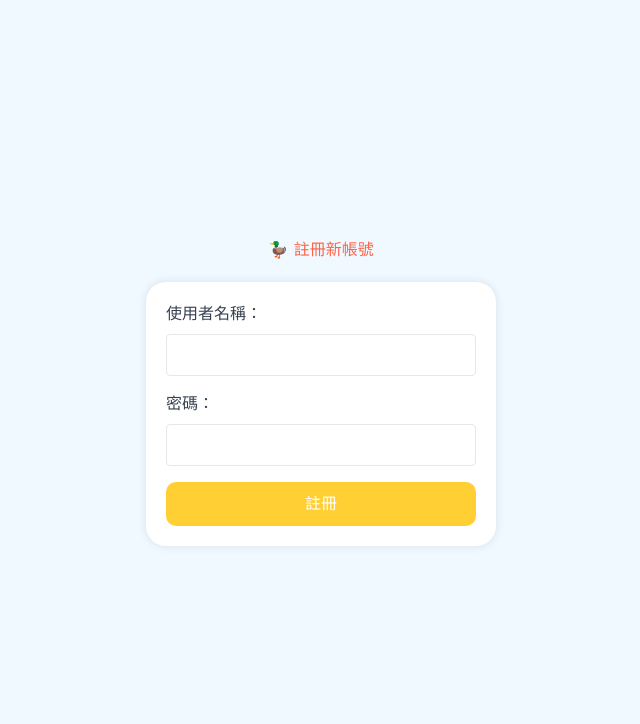
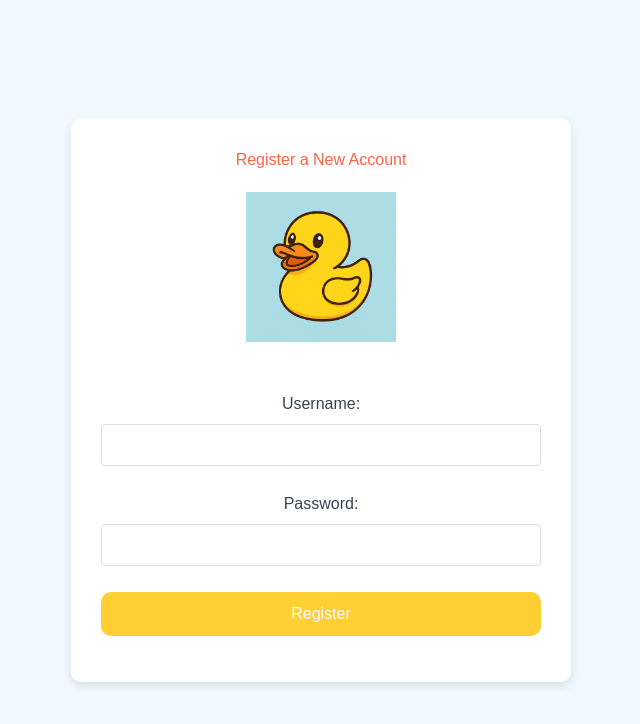
Before and after one commit to hogan-tech/StevensQuakHackthonFE, a plain HTML site: page register.html in a window 1280 px wide. Shown: the whole page, without its empty margins (319-959 px from the left). Drawn offline with nearby package versions, Linux system fonts and the light colour scheme.

Commit message:
English interface register

```diff
--- a/register.html
+++ b/register.html
@@ -1,30 +1,61 @@
 <!DOCTYPE html>
-<html lang="zh-TW">
+<html lang="en">
 <head>
     <meta charset="UTF-8" />
-        <title>註冊</title>
-        <link rel="stylesheet" href="https://cdnjs.cloudflare.com/ajax/libs/tailwindcss/2.2.19/tailwind.min.css" />
+    <title>Register</title>
+    <link rel="stylesheet" href="https://cdnjs.cloudflare.com/ajax/libs/tailwindcss/2.2.19/dist/tailwind.min.css" />
+    <link rel="stylesheet" href="./style.css">
     <style>
         body {
-                background-color: #f0f9ff; /* 輕鬆的淺藍色背景 */
-                font-family: 'Comic Sans MS', sans-serif;
+            font-family: 'Arial', sans-serif;
+            background-color: #f0f9ff;
             display: flex;
-                flex-direction: column;
+            justify-content: center;
             align-items: center;
-                justify-content: center;
             height: 100vh;
+            margin: 0;
         }
 
-        #registerForm {
+        .container {
             background-color: white;
-            padding: 20px;
-            border-radius: 20px;
-            box-shadow: 0 0 10px rgba(0, 0, 0, 0.1);
-            width: 350px;
+            padding: 30px;
+            border-radius: 10px;
+            box-shadow: 0 4px 10px rgba(0, 0, 0, 0.1);
+            text-align: center;
+            width: 100%;
+            max-width: 500px;
+        }
+
+        h1 {
+            color: #ff6347;
+            margin-bottom: 20px;
+        }
+
+        .duck-container {
+            display: flex;
+            justify-content: center;
+            margin-bottom: 30px;
+        }
+
+        .duck-image {
+            width: 150px;
+            height: auto;
+        }
+
+        form {
+            margin-top: 20px;
+        }
+
+        input {
+            width: 100%;
+            padding: 10px;
+            border-radius: 5px;
+            border: 1px solid #ddd;
+            margin-bottom: 10px;
         }
 
         button {
-                background-color: #ffcf33; /* 鴨嘴巴的黃色 */
+            background-color: #ffcf33;
             color: white;
             padding: 10px 20px;
             border: none;
@@ -36,34 +67,33 @@
         button:hover {
             background-color: #ffb700;
         }
-
-            h1 {
-                color: #ff6347;
-                text-align: center;
-                margin-bottom: 20px;
-            }
     </style>
 </head>
 <body>
-        <h1>🦆 註冊新帳號</h1>
+    <div class="container">
+        <h1>Register a New Account</h1>
+
+        <div class="duck-container">
+            <img src="./images/yellow_duck.png" alt="Yellow Duck" class="duck-image" />
+        </div>
+
         <form id="registerForm">
             <div class="mb-4">
-                <label class="block text-gray-700 mb-2">使用者名稱：</label>
+                <label class="block text-gray-700 mb-2">Username:</label>
                 <input type="text" id="username" required class="w-full px-3 py-2 border rounded" />
             </div>
             <div class="mb-4">
-                <label class="block text-gray-700 mb-2">密碼：</label>
+                <label class="block text-gray-700 mb-2">Password:</label>
                 <input type="password" id="password" required class="w-full px-3 py-2 border rounded" />
             </div>
-            <button type="submit" class="w-full">註冊</button>
+            <button type="submit" class="w-full register-btn">Register</button>
         </form>
 
         <p id="message" class="mt-4 text-center"></p>
+    </div>
 
     <script src="https://cdn.jsdelivr.net/npm/axios/dist/axios.min.js"></script>
     <script src="https://code.jquery.com/jquery-3.6.0.min.js"></script>
-    <script src="register.js"></script>
-    <script src="config.js"></script>
+    <script src="./register.js"></script>
 </body>
-
 </html>
--- a/register.js
+++ b/register.js
@@ -17,7 +17,7 @@ $(function () {
             })
             .then(function (res) {
                 $("#message")
-                    .text("註冊成功！請前往登入 🦆")
+                    .text("Registration successful! Please log in. ")
                     .css("color", "green");
 
                 setTimeout(function () {
@@ -25,7 +25,7 @@ $(function () {
                 }, 1000);
             })
             .catch(function (err) {
-                const msg = err.response?.data?.error || "註冊失敗，請再試一次。";
+                const msg = err.response?.data?.error || "Registration failed. Please try again.";
                 $("#message").text(msg).css("color", "red");
             });
     });
--- /dev/null
+++ b/style.css
@@ -0,0 +1,42 @@
+body {
+    background-color: #f0f9ff;
+    font-family: 'Comic Sans MS', sans-serif;
+    display: flex;
+    flex-direction: column;
+    align-items: center;
+    justify-content: center;
+    height: 100vh;
+}
+
+.container {
+    background-color: white;
+    padding: 20px;
+    border-radius: 20px;
+    box-shadow: 0 0 10px rgba(0, 0, 0, 0.1);
+    width: 350px;
+    text-align: center;
+}
+
+h1 {
+    color: #ff6347;
+    margin-bottom: 20px;
+}
+
+.duck-image {
+    width: 100px;
+    margin-bottom: 20px;
+}
+
+.register-btn {
+    background-color: #ffcf33;
+    color: white;
+    padding: 10px 20px;
+    border: none;
+    border-radius: 10px;
+    cursor: pointer;
+    transition: background-color 0.3s;
+}
+
+.register-btn:hover {
+    background-color: #ffb700;
+}
```
Also changed, not shown: images/yellow_duck.png (added). Lines whose indentation alone changed are shown as unchanged.
